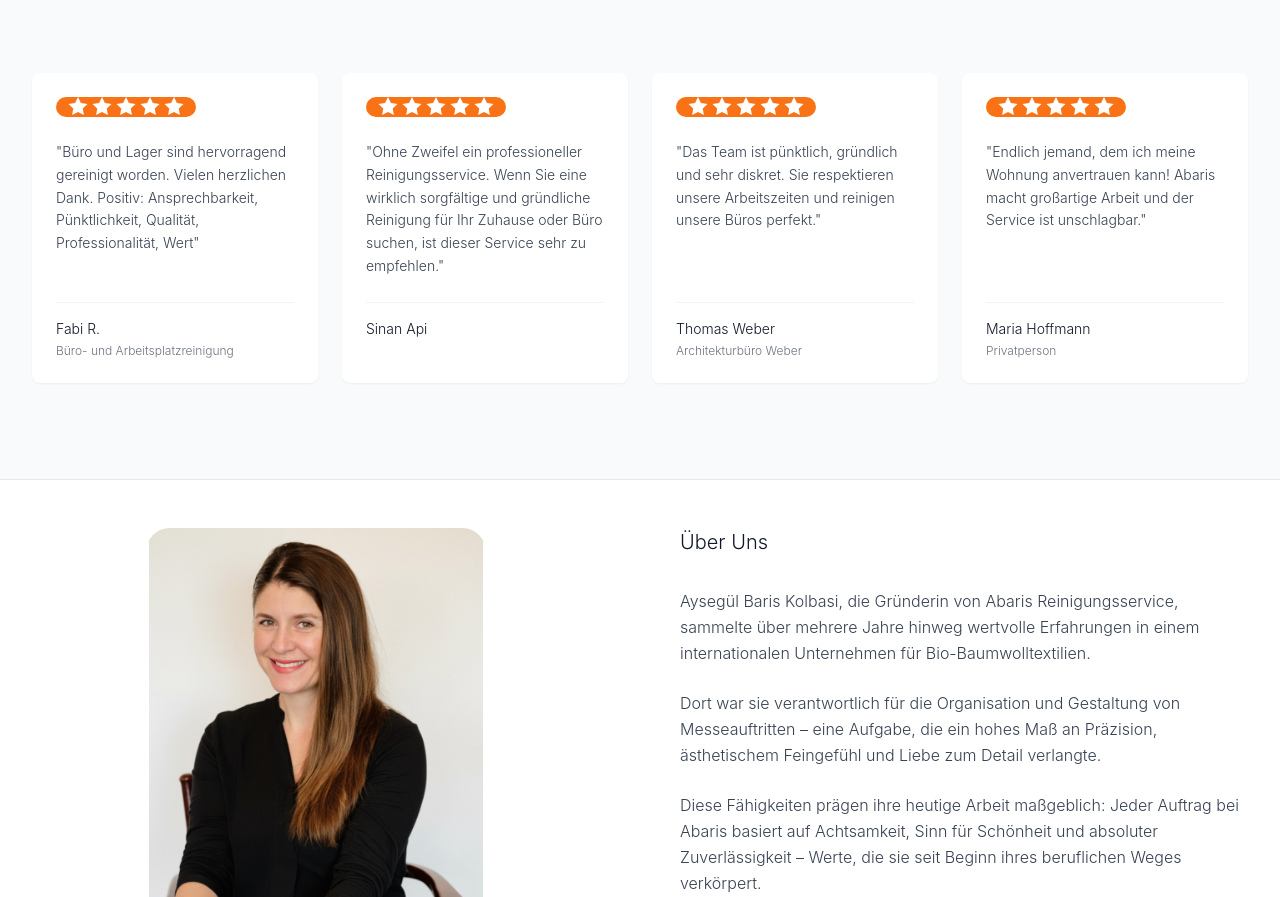
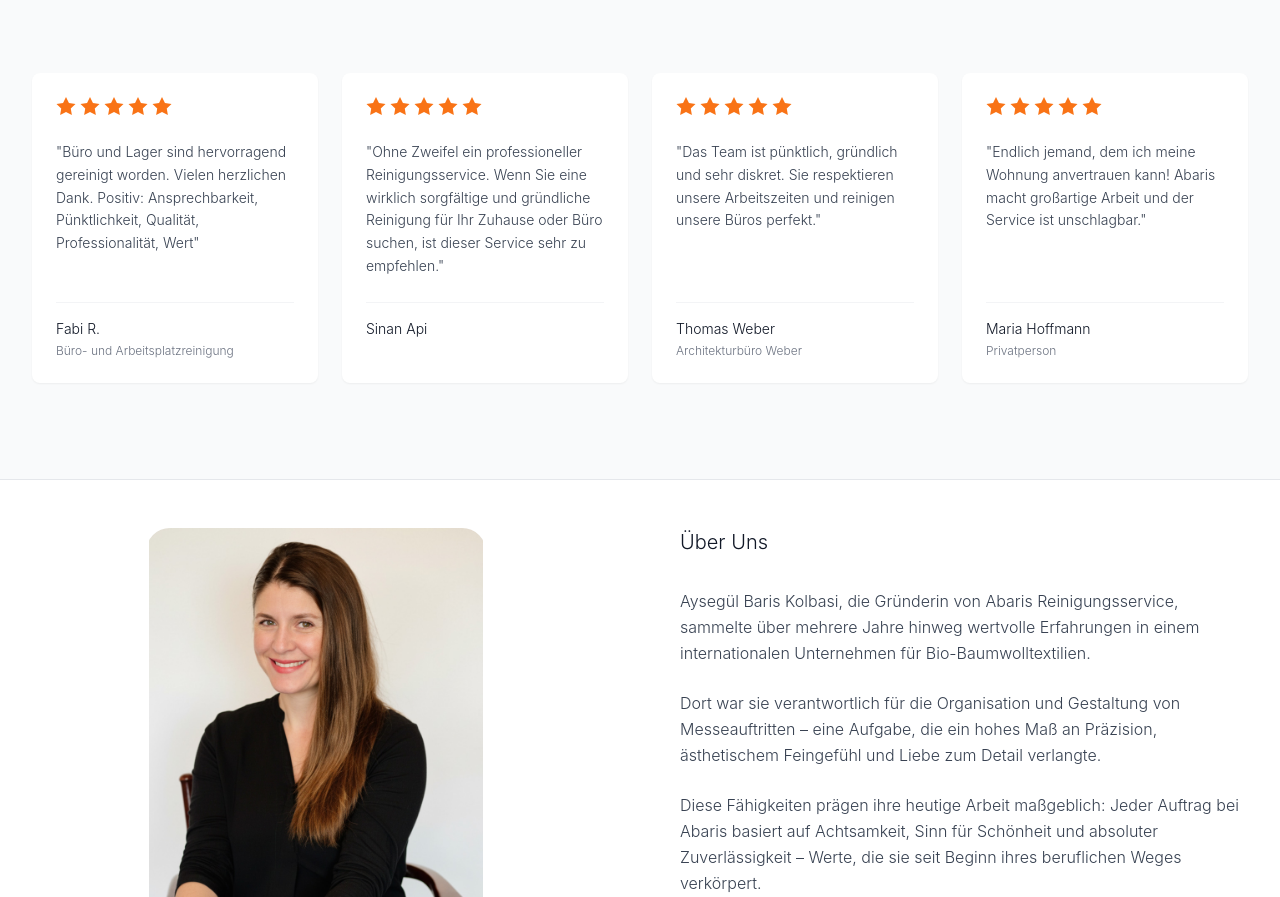
Before and after one commit to ecoezer/abaris, a React (Vite) app: page / in a window 1280 px wide. Shown: the part 2046-2943 px from the top of the page. Built offline with nearby package versions, Linux system fonts and the light colour scheme.

Commit message:
Updated Testimonials.jsx

```diff
--- a/src/components/Testimonials.jsx
+++ b/src/components/Testimonials.jsx
@@ -44,9 +44,9 @@ function Testimonials() {
         <div className="grid grid-cols-1 md:grid-cols-2 lg:grid-cols-4 gap-6">
           {testimonials.map((testimonial, index) => (
             <div key={index} className="bg-white p-6 rounded-lg shadow-sm hover:shadow-md transition-shadow flex flex-col h-full">
-              <div className="flex items-center gap-1 mb-6 h-5 bg-orange-500 rounded-full px-3 py-1 w-fit">
+              <div className="flex items-center gap-1 mb-6 h-5">
                 {[...Array(testimonial.rating)].map((_, i) => (
-                  <svg key={i} className="w-5 h-5 text-white fill-current flex-shrink-0" viewBox="0 0 20 20">
+                  <svg key={i} className="w-5 h-5 text-orange-500 fill-current flex-shrink-0" viewBox="0 0 20 20">
                     <path d="M10 15l-5.878 3.09 1.123-6.545L.489 6.91l6.572-.955L10 0l2.939 5.955 6.572.955-4.756 4.635 1.123 6.545z" />
                   </svg>
                 ))}
```
